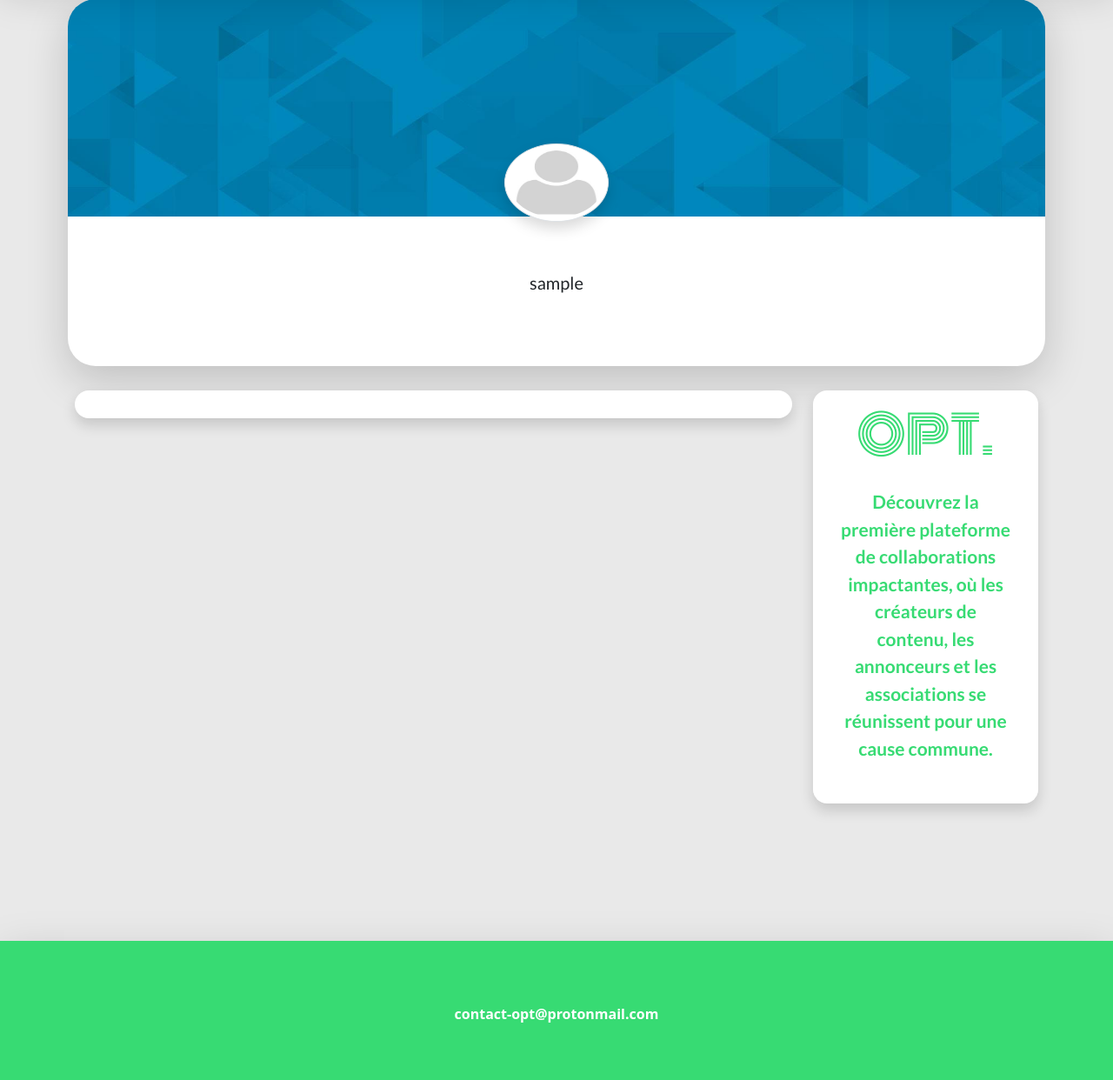
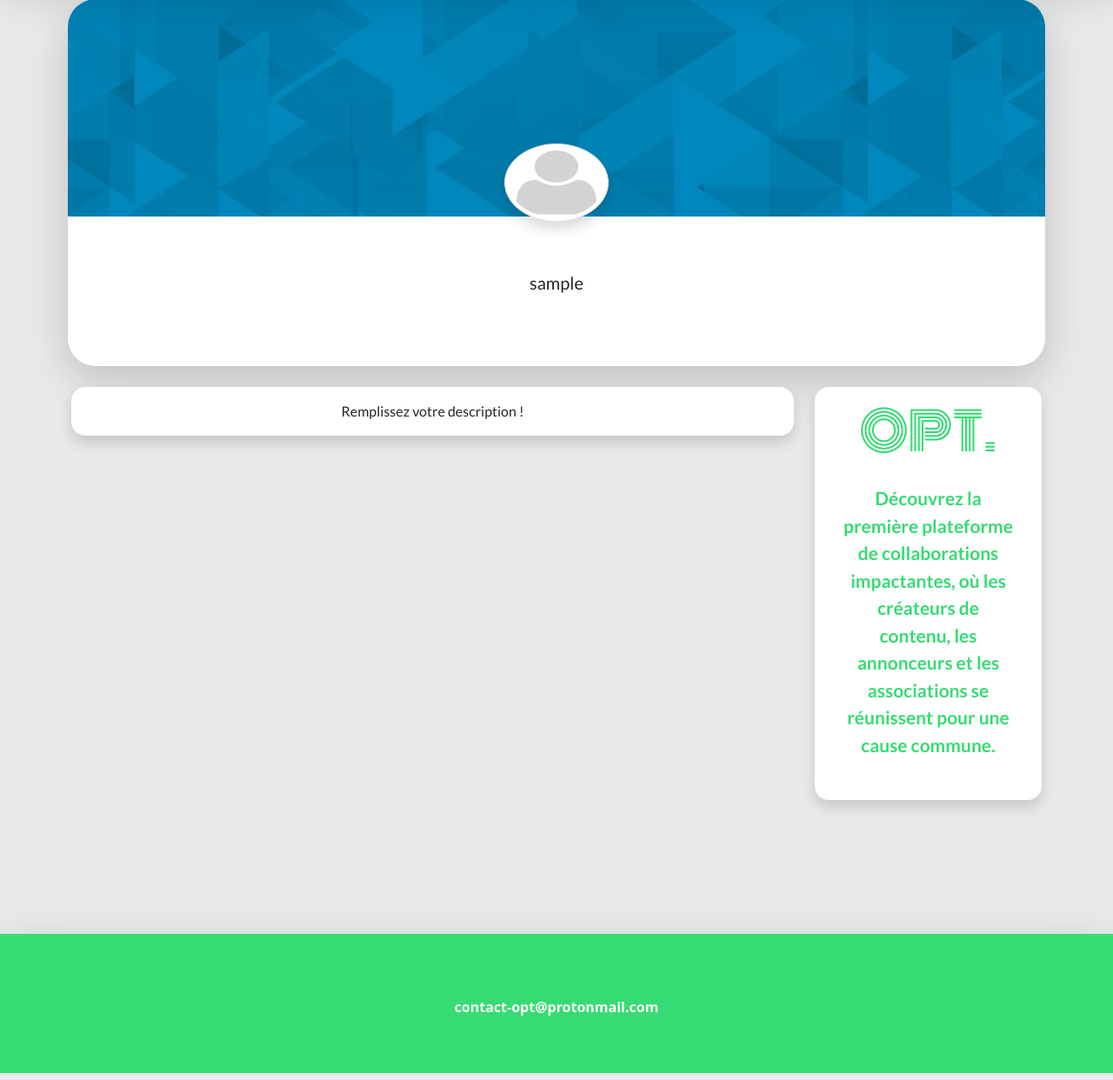
Before and after one commit to NNNACHID/Old_OPT_Project, a Django app: template src/Users/templates/profile.html in a window 1280 px wide. Shown: the part 105-1347 px from the top of the page at 87% size. Run offline with Django 5.2, Linux system fonts and the light colour scheme; the template is opened without the code that fills it: values that come from a table or form of the project are taken from there, others are empty; the visitor is signed in with stand-in values (Sample User, id 1); data comes from the database, SQL or seed files in the repository; some libraries are stand-ins or nearby versions.

```diff
--- a/src/Users/templates/profile.html
+++ b/src/Users/templates/profile.html
@@ -79,12 +79,16 @@
             </div>
         </div>
     </div>
-    <div class="row mb-5 p-1">
+    <div class="row mb-5">
         <div class="col-md-9 mb-3" id="main-description">
             <div class="card border-0 shadow rounded-4 ">
                 <div class="card-body special-color">
-                    {% if profile.main_description != None %}
+                    {% if profile.main_description %}
                     <p class="card-text">{{profile.main_description}}</p>
+                    {% else %}
+                        {% if profile.user == user %}
+                            <p class="card-text">Remplissez votre description !</p>
+                        {% endif %}
                     {% endif %}
                     <!-- <button class="btn rate-button rounded-4 my-1" type="button" data-bs-toggle="collapse"
                         data-bs-target="#collapseExample" aria-expanded="false" aria-controls="collapseExample">
```
Also changed, not shown: src/requirements.txt (added, +8 -0 lines), src/README.md (added), 2 other files.
